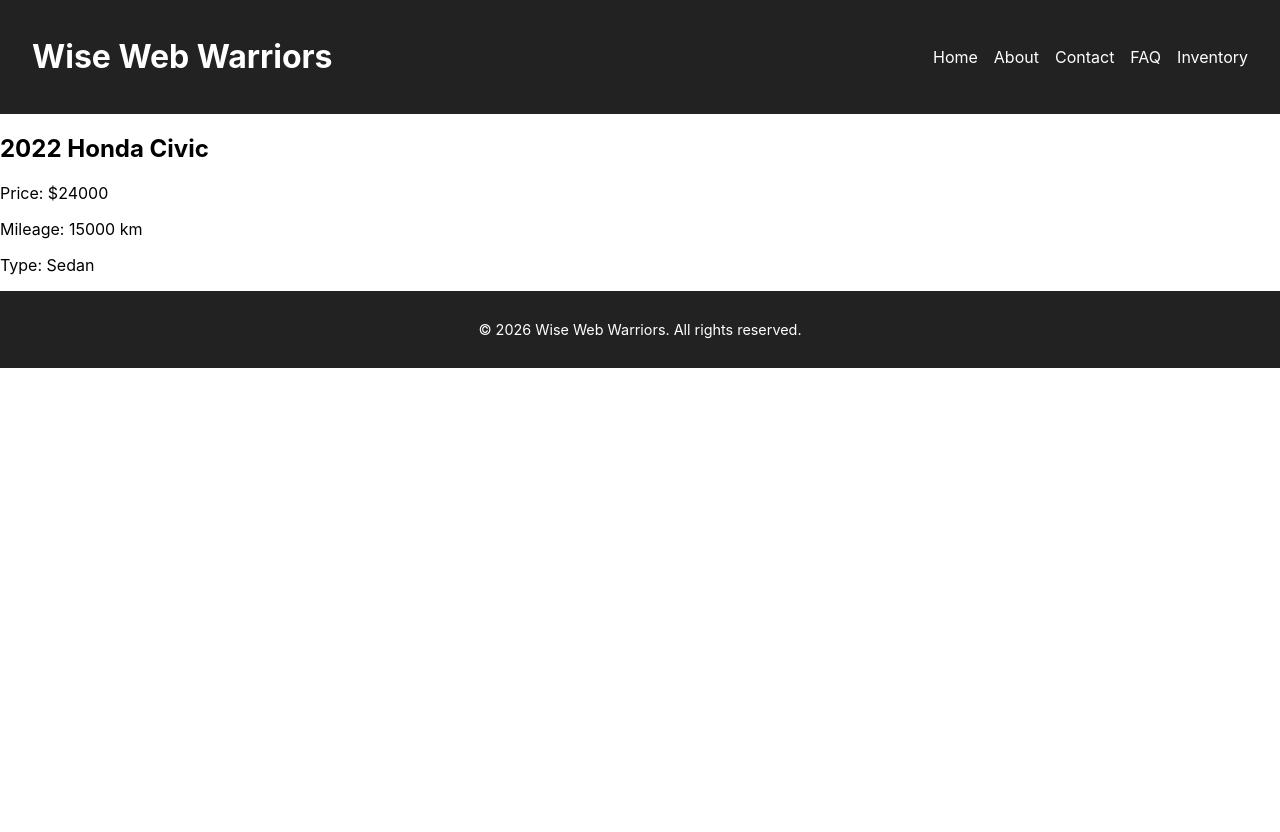
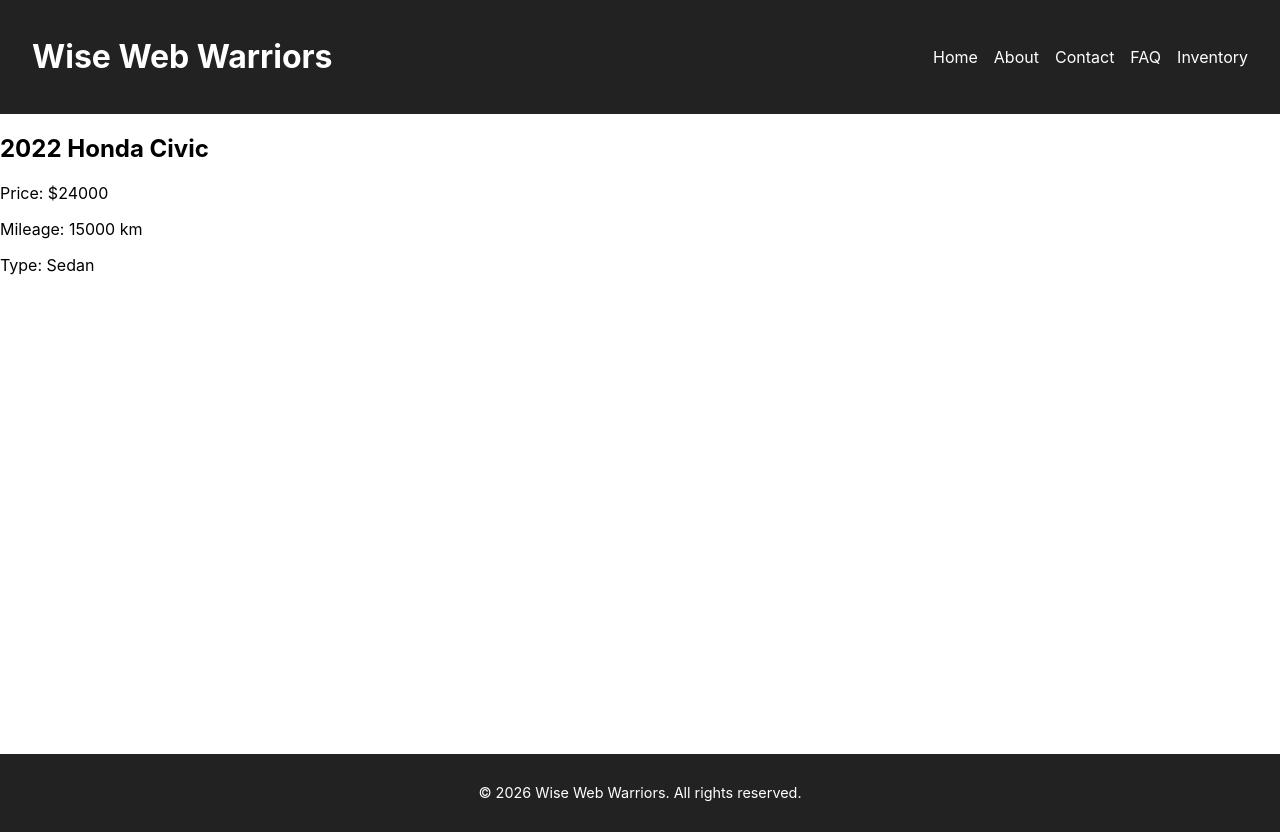
Before and after one commit to techo-anant/wise-web-warrior, a React (Create React App) app in the folder frontend/: page /cars/1 in a window 1280 px wide. Before the commit the page ends 800 px from the top, so only its background shows below. Built offline with nearby package versions, Linux system fonts and the light colour scheme.

Commit message:
Update App.js

```diff
--- a/frontend/src/App.js
+++ b/frontend/src/App.js
@@ -1,23 +1,66 @@
-import React from "react";
-import AppRouter from "./routes/AppRouter";
-import { CarProvider } from "./context/CarContext";
+// import React from "react";
+// import AppRouter from "./routes/AppRouter";
+// import { CarProvider } from "./context/CarContext";
 
-// Layout components
-import Header from "./components/layout/Header";
-import Footer from "./components/layout/Footer";
+// // Layout components
+// import Header from "./components/layout/Header";
+// import Footer from "./components/layout/Footer";
+
+// function App() {
+//   return (
+//     <CarProvider>
+//       <Header />
+
+//       <main>
+//         <AppRouter />
+//       </main>
+
+//       <Footer />
+//     </CarProvider>
+//   );
+// }
+
+// export default App;
+
+
+//earlier one above
+//new commit [INDER] below
+
+
+import React, { useState } from 'react';
+import { Routes, Route } from 'react-router-dom';
+import './themes/theme-default.css';
+import './themes/theme-dark.css';
+import './themes/theme-sport.css';
+import Header from './components/layout/Header';
+import Footer from './components/layout/Footer';
+import AppRouter from './routes/AppRouter';
 
 function App() {
+  const [currentTheme, setCurrentTheme] = useState('default');
+  const [user, setUser] = useState(JSON.parse(localStorage.getItem('user')) || null);
+
+  const handleLogout = () => {
+    localStorage.removeItem('user');
+    setUser(null);
+  };
+
   return (
-    <CarProvider>
-      <Header />
+    <div className="App" data-theme={currentTheme}>
+      <Header
+        currentTheme={currentTheme}
+        setTheme={setCurrentTheme}
+        user={user}
+        onLogout={handleLogout}
+      />
 
-      <main>
-        <AppRouter />
+      <main style={{ minHeight: '80vh', display: 'flex', flexDirection: 'column' }}>
+        {/* ADD user={user} HERE */}
+        <AppRouter setUser={setUser} user={user} />
       </main>
 
       <Footer />
-    </CarProvider>
+    </div>
   );
 }
-
 export default App;
```
